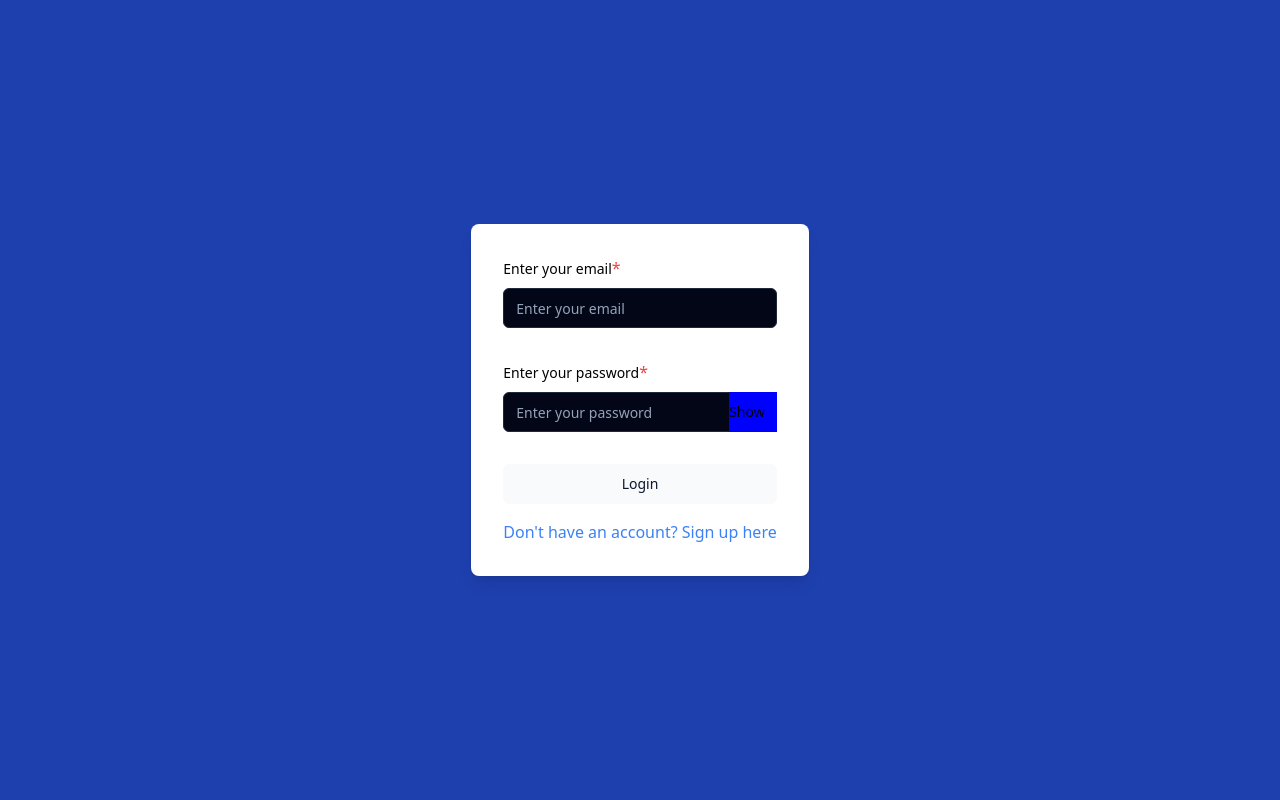
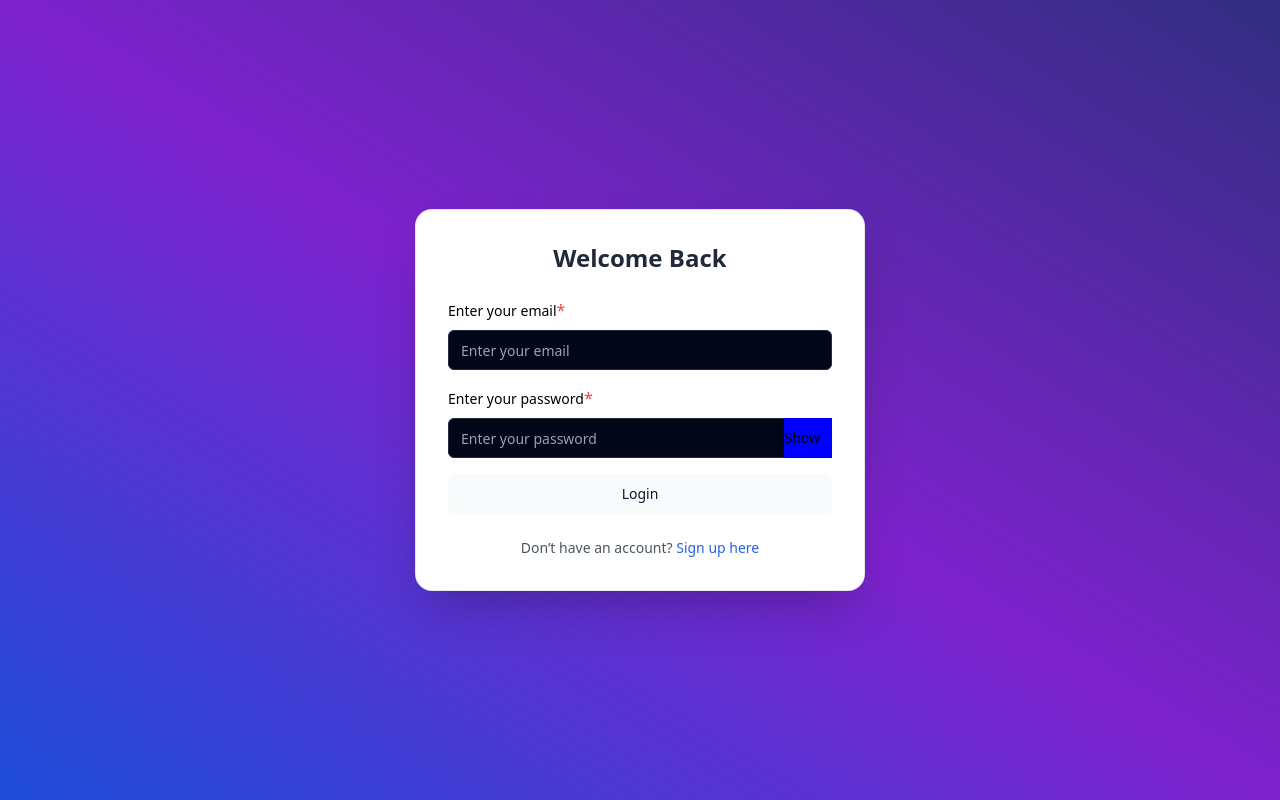
Before and after one commit to Precious2712/My-Food-Website, a React (Vite) app: page /login in a window 1280 px wide. Built offline with nearby package versions, Linux system fonts and the light colour scheme; a web font is replaced by a local one.

Commit message:
made changes

```diff
--- a/src/UserSignup/index.jsx
+++ b/src/UserSignup/index.jsx
@@ -1,5 +1,5 @@
 import { Button } from "@/components/ui/button";
-import { Form, FormControl, FormDescription, FormField, FormItem, FormLabel, FormMessage } from "@/components/ui/form";
+import { Form } from "@/components/ui/form";
 import SignupRegisterForm from "@/shared";
 import { inputs } from "@/shared/inputs";
 import { zodResolver } from "@hookform/resolvers/zod"
@@ -50,29 +50,37 @@ const Signup = () => {
     }
 
     return (
-        <div className="flex items-center justify-center min-h-screen py-12 px-4 sm:px-6 lg:px-8 bg-blue-800">
+        <div className="flex items-center justify-center min-h-screen bg-gradient-to-tr from-blue-700 via-purple-600 to-indigo-900 px-4 sm:px-6 lg:px-8">
+            <div className="w-full max-w-md space-y-8 p-8 bg-white rounded-2xl shadow-2xl ring-1 ring-gray-200">
+                <h1 className="text-2xl font-bold text-gray-800 text-center">Create Your Account</h1>
 
-            <div className="max-w-md w- space-y-8 p-10 bg-white rounded-xl shadow-lg">
-                <h1 className="text-1xl font-bold lg:text-2xl">Please Fill In Your Details</h1>
                 <Form {...form}>
-                    <form onSubmit={form.handleSubmit(onSubmit)} className="space-y-3">
+                    <form onSubmit={form.handleSubmit(onSubmit)} className="space-y-4">
                         {inputs.map((elem, i) => (
                             <SignupRegisterForm key={i + elem.name} {...elem} form={form} />
                         ))}
-                        <Button type="submit" className="w-full mt-4" disabled={isloading} >
+
+                        <Button
+                            type="submit"
+                            className="w-full bg-blue-800 hover:bg-blue-500 text-white font-medium py-2 rounded-md transition-all duration-300"
+                            disabled={isloading}
+                        >
                             {isloading ? "Loading..." : "Sign Up"}
                         </Button>
                     </form>
                 </Form>
 
-                <Link to="/login" className=" text-blue-500 text-center ">
-                    <p className='mt-3'>Already have an account, click to login</p>
-                </Link>
+                <div className="text-center text-sm text-gray-600 mt-4">
+                    Already have an account?{" "}
+                    <Link to="/login" className="text-blue-600 hover:underline font-medium">
+                        Login
+                    </Link>
+                </div>
 
                 <Outlet />
             </div>
+        </div>
 
-        </div>
     )
 };
 
--- a/src/shared/index.jsx
+++ b/src/shared/index.jsx
@@ -41,7 +41,7 @@ const SignupRegisterForm = ({
                                             type={type === 'password' && showPassword ? 'text' : type}
                                             placeholder={placeholder}
                                             {...field}
-                                            className='text-white'
+                                            className='text-white '
                                         />
                                         {type === 'password' && (
                                             <button
--- a/src/userLogin/index.jsx
+++ b/src/userLogin/index.jsx
@@ -59,27 +59,35 @@ const LoginUser = () => {
 
 
     return (
-        <div className="flex items-center justify-center h-screen bg-blue-800">
-            <div className="p-8 bg-white shadow-lg rounded-lg">
+        <div className="flex items-center justify-center min-h-screen bg-gradient-to-tr from-blue-700 via-purple-700 to-indigo-900 px-4">
+            <div className="w-full max-w-md bg-white p-8 rounded-2xl shadow-2xl ring-1 ring-gray-200 space-y-6">
+                <h1 className="text-2xl font-bold text-center text-gray-800">Welcome Back</h1>
+
                 <Form {...form}>
-                    <form onSubmit={form.handleSubmit(onSubmit)} className="space-y-8">
-                        {field.map((el, i) => {
-                            return (
-                                <Login key={i + el.name} {...el} form={form} />
-                            );
-                        })}
-                        <Button type="submit" className="w-full" disabled={isloading} >
+                    <form onSubmit={form.handleSubmit(onSubmit)} className="space-y-4">
+                        {field.map((el, i) => (
+                            <Login key={i + el.name} {...el} form={form} />
+                        ))}
+
+                        <Button
+                            type="submit"
+                            className="w-full bg-blue-600 hover:bg-blue-500 text-white font-medium py-2 rounded-md transition-all duration-300"
+                            disabled={isloading}
+                        >
                             {isloading ? "Loading..." : "Login"}
                         </Button>
                     </form>
                 </Form>
-                <Link to="/signup" className="block mt-4 text-center text-blue-500">
-                    Don't have an account? Sign up here
-                </Link>
+
+                <div className="text-center text-sm text-gray-600">
+                    Don’t have an account?{" "}
+                    <Link to="/signup" className="text-blue-600 hover:underline font-medium">
+                        Sign up here
+                    </Link>
+                </div>
             </div>
+        </div>
 
-
-        </div>
     );
 };
 
```
